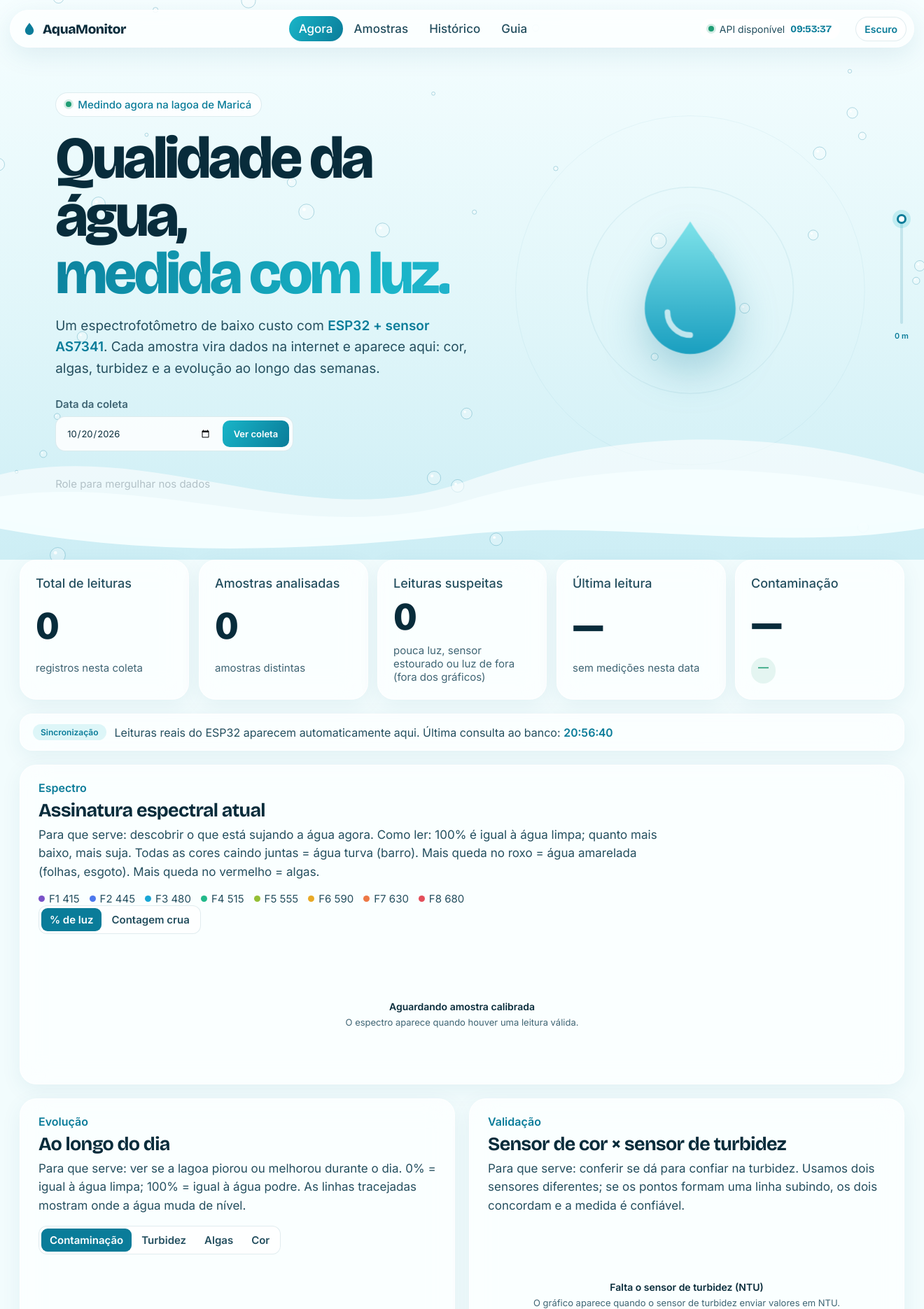
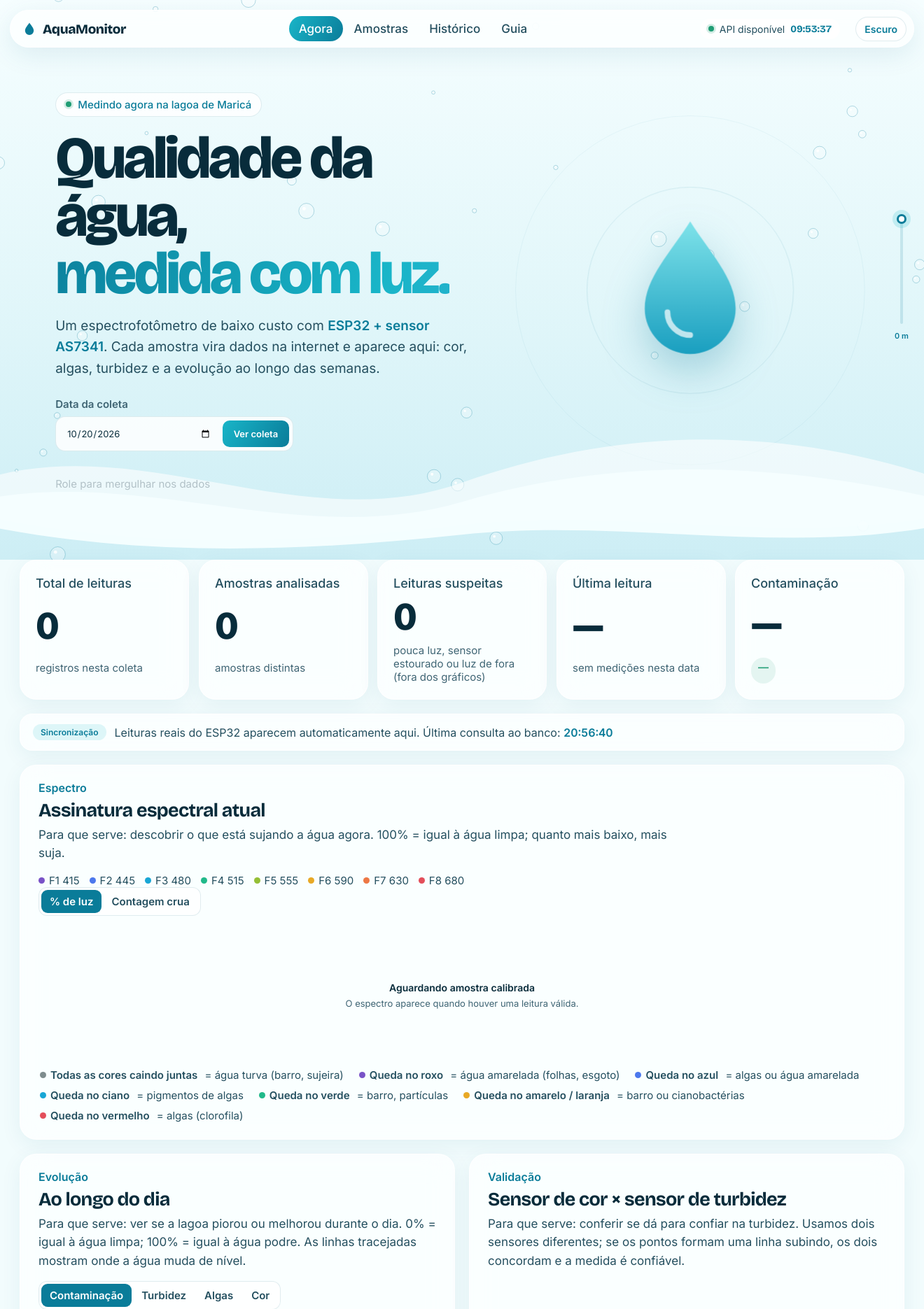
Before and after one commit to sgpcodes/projeto-monitoramento-de-agua--software, a Django app: page / in a window 1320 px wide; the page is wider, and only the part inside the window is pictured. Shown: the top 1871 px of that part at 70% size. Run offline with Django 5.2, Linux system fonts and the light colour scheme; data that the repository does not hold is empty.

Commit message:
Assinatura espectral: legenda curta e explicacao de cada cor no rodape do grafico

```diff
--- a/aquamonitor/templates/aquamonitor/dashboard.html
+++ b/aquamonitor/templates/aquamonitor/dashboard.html
@@ -45,7 +45,7 @@
 
     <section class="panel" id="espectro" data-reveal>
       <div class="panel-heading">
-        <div><p class="panel-kicker">Espectro</p><h2>Assinatura espectral atual</h2><p id="spectrum-description">Para que serve: descobrir o que está sujando a água agora. Como ler: 100% é igual à água limpa; quanto mais baixo, mais suja. Todas as cores caindo juntas = água turva (barro). Mais queda no roxo = água amarelada (folhas, esgoto). Mais queda no vermelho = algas.</p></div>
+        <div><p class="panel-kicker">Espectro</p><h2>Assinatura espectral atual</h2><p id="spectrum-description">Para que serve: descobrir o que está sujando a água agora. 100% = igual à água limpa; quanto mais baixo, mais suja.</p></div>
         <div>
         <div class="spectrum-legend" aria-label="Canais espectrais">
           <span><i style="--c:#7952c7"></i>F1 415</span><span><i style="--c:#4c78ed"></i>F2 445</span><span><i style="--c:#18a6d5"></i>F3 480</span><span><i style="--c:#21b98a"></i>F4 515</span><span><i style="--c:#94bf36"></i>F5 555</span><span><i style="--c:#e8a926"></i>F6 590</span><span><i style="--c:#ed7845"></i>F7 630</span><span><i style="--c:#e34e5a"></i>F8 680</span>
@@ -58,6 +58,15 @@
       </div>
       <div class="chart-wrap tall" id="spectrum-wrap"><svg id="spectrum-chart" class="chart" role="img" aria-label="Leitura por canal de cor"></svg></div>
       <div class="chart-empty" id="spectrum-empty" hidden><strong>Aguardando amostra calibrada</strong><span>O espectro aparece quando houver uma leitura válida.</span></div>
+      <div class="spectrum-legend" id="spectrum-chave" style="padding:4px 28px 24px;flex-wrap:wrap;gap:10px 22px">
+        <span><i style="--c:#7f8c8d"></i><b>Todas as cores caindo juntas</b>&nbsp;= água turva (barro, sujeira)</span>
+        <span><i style="--c:#7952c7"></i><b>Queda no roxo</b>&nbsp;= água amarelada (folhas, esgoto)</span>
+        <span><i style="--c:#4c78ed"></i><b>Queda no azul</b>&nbsp;= algas ou água amarelada</span>
+        <span><i style="--c:#18a6d5"></i><b>Queda no ciano</b>&nbsp;= pigmentos de algas</span>
+        <span><i style="--c:#21b98a"></i><b>Queda no verde</b>&nbsp;= barro, partículas</span>
+        <span><i style="--c:#e8a926"></i><b>Queda no amarelo / laranja</b>&nbsp;= barro ou cianobactérias</span>
+        <span><i style="--c:#e34e5a"></i><b>Queda no vermelho</b>&nbsp;= algas (clorofila)</span>
+      </div>
     </section>
 
     <div class="two-col">
```
